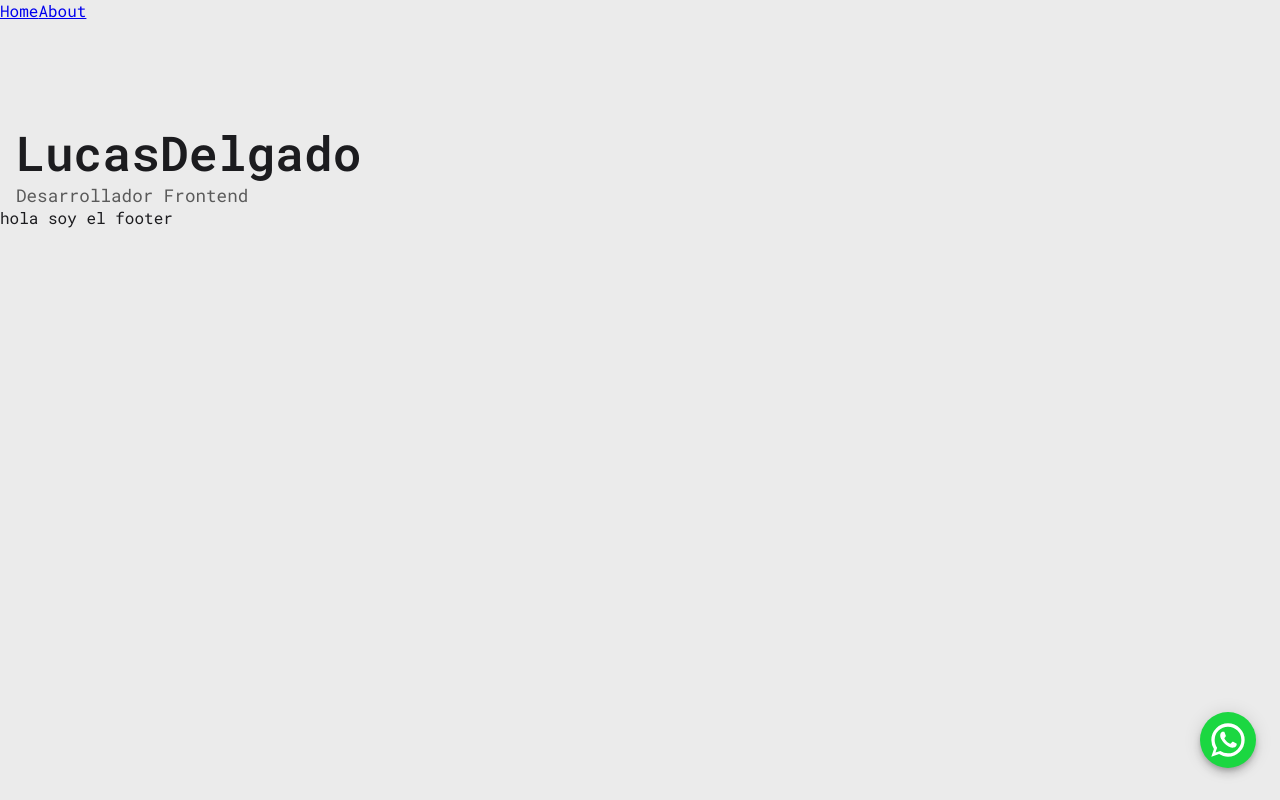
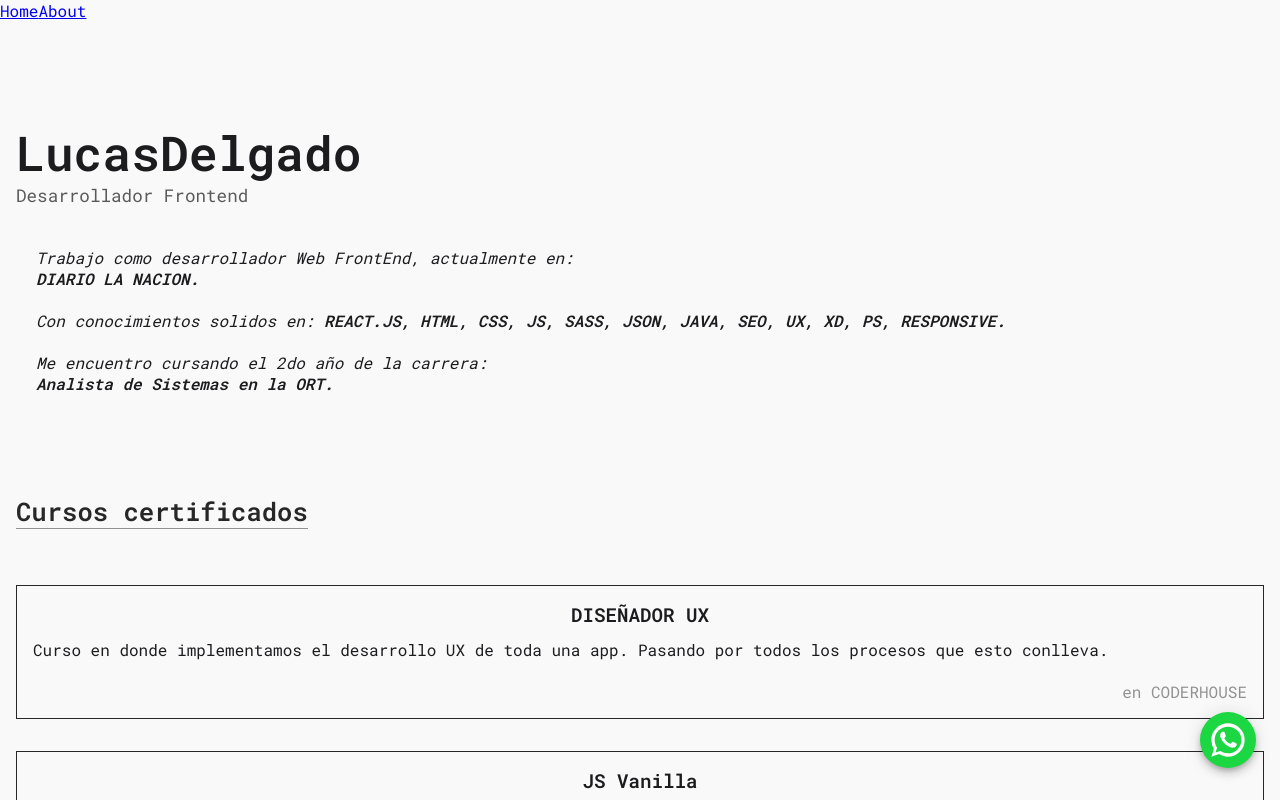
Before and after one commit to LucasDelgado/lucas2021, a Next.js app: page / in a window 1280 px wide. Shown: the top 800 px of the page. Built offline with nearby package versions, Linux system fonts and the light colour scheme.

Commit message:
nuwvos comp

```diff
--- /dev/null
+++ b/features/components/Card.js
@@ -0,0 +1,13 @@
+import React from 'react';
+
+const Card = ({title, descrip, place}) => {
+    return (
+        <article className="card">
+            <h5>{title}</h5>
+            <p>{descrip}</p> <br/>
+            <p>{place}</p>
+      </article>
+    );
+}
+
+export default Card;
--- /dev/null
+++ b/features/components/Title.js
@@ -0,0 +1,11 @@
+import React from 'react';
+
+const Title = ({title}) => {
+    return (
+        <div className="title">
+            <h2>{title}</h2>
+        </div>
+    );
+}
+
+export default Title;
--- a/features/components/buttonWapp.js
+++ b/features/components/buttonWapp.js
@@ -7,7 +7,7 @@ const ButtonWapp = () => {
     return (
         <div className="buttonWapp">
             <Fab  onClick={  ()=>{window.open("https://wa.me/591152610887");}  } aria-label="add" style={{ backgroundColor: '#1bd741' }}>
-                <WhatsAppIcon color="white" style={{ fontSize: 40, color:"white" }} />
+                <WhatsAppIcon style={{ fontSize: 40, color:"white" }} />
             </Fab>
         </div>
     );
--- a/features/towers/Layout.js
+++ b/features/towers/Layout.js
@@ -1,7 +1,6 @@
 import React from 'react';
 import Head from 'next/head'
 
-import Footer from './Footer';
 import Header from './Header';
 import site from '../../siteConfig.json'
 import ButtonWapp from '@components/buttonWapp';
@@ -35,7 +34,6 @@ const Layout = (props) => {
             <main itemScope itemType="http://schema.org/LocalBusiness">
                 {children}
             </main>
-            <Footer/>
 
             <ButtonWapp/>
 
--- a/pages/index.js
+++ b/pages/index.js
@@ -1,15 +1,43 @@
+import Card from '@components/Card';
+import Title from '@components/Title';
 import React from 'react';
 import siteConfig from '../siteConfig'
 
 const Home = (props) => {
 
   return (
+    <>
       <section className="home">
         <h1 className="home__title" >
           LucasDelgado <br/>
           <span>{siteConfig.rol}</span>
         </h1>
+        <article className="home__descripPrincipal">
+          Trabajo como desarrollador Web FrontEnd, actualmente en: <br></br> <strong> DIARIO LA NACION.</strong> <br/><br/>
+          Con conocimientos solidos en: <strong>REACT.JS, HTML, CSS, JS, SASS, JSON, JAVA, SEO, UX, XD, PS, RESPONSIVE.</strong> <br/><br/>
+          Me encuentro cursando el 2do año de la carrera: <br/> <strong>Analista de Sistemas en la ORT.</strong>
+        </article>
       </section>
+      <section className="skills">
+        <Title
+          title="Cursos certificados"/>
+
+        <Card
+          title="DISEÑADOR UX"
+          descrip="Curso en donde implementamos el desarrollo UX de toda una app. Pasando por todos los procesos que esto conlleva."
+          place="en CODERHOUSE"/>
+
+        <Card
+          title="JS Vanilla"
+          descrip="En esta ocasión vimos lo nuevo de js y métodos para implementarlo y dejar de usar Jquery."
+          place="en EDUCACIONIT"/>
+
+        <Card
+          title="Desarrollo Web"
+          descrip="Vimos a fondo el desarrollo Responsive, jQuery, Bootstrap, Forms, y todo lo basico para comenzar a trabajar en la web."
+          place="en CODERHOUSE"/>
+      </section>
+    </>
   );
 }
 
--- a/styles/principal.scss
+++ b/styles/principal.scss
@@ -15,10 +15,12 @@ main{
 
 /*HOME*/
 .home{
+    margin-bottom: 100px;
     &__title{
         font-size: 2.5rem;
         font-weight: 600;
         margin-top: 100px;
+        margin-bottom: 40px;
         @media (min-width: 414px) {
             font-size: 3rem;
         }
@@ -29,4 +31,39 @@ main{
             color:var(--light-neutral-600);
         }
     }
+    &__descripPrincipal{
+        font-style: italic;
+        padding-left: 20px;
+    }
 }
+
+
+
+//TITLE
+.title{
+    h2{
+        font-size: 1.6rem;
+        display: inline-block;
+        color: var(--light-neutral-800);
+        border-bottom: 1px solid var(--light-neutral-500);
+        font-weight: 700;
+        margin-bottom: 56px;
+    }
+}
+
+//CARD
+.card{
+    padding: 16px;
+    border: 1px solid var(--light-neutral-800);
+    margin-bottom: 32px;
+    h5{
+        font-size: 1.2rem;
+        font-weight: 700;
+        text-align: center;
+        margin-bottom: 12px;
+    }
+    p:last-child{
+        text-align: right;
+        color: var(--light-neutral-500);
+    }
+}
--- a/styles/reset.scss
+++ b/styles/reset.scss
@@ -141,6 +141,10 @@ button {
   outline: none;
 }
 
+strong{
+  font-weight: 900;
+}
+
 html{
   font-family: 'Roboto Mono';
   font-size: 100%;
@@ -156,7 +160,7 @@ body{
   --light-blue-500: #0074C4;
   --light-blue-700: #00547A;
 
-  --light-neutral-50: #ebebeb;
+  --light-neutral-50: #f9f9f9;
   --light-neutral-400: #CCCCCC;
   --light-neutral-500: #919191;
   --light-neutral-600: #5A5A5A;
```
Lines whose indentation alone changed are shown as unchanged.
